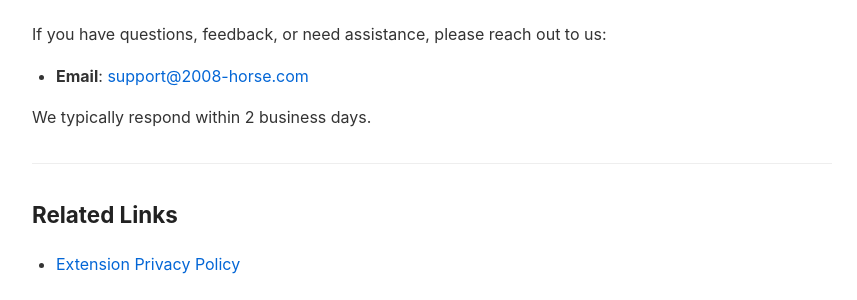
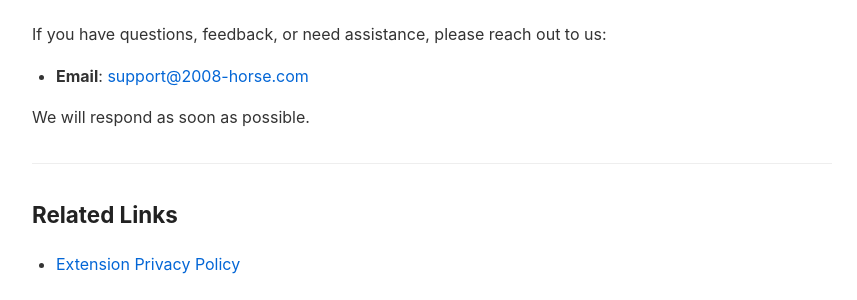
Before and after one commit to code-horse/arabic-reader-site, a Jekyll site: the page built from extension/support.md, in a window 1280 px wide and 900 px high, scrolled down 2607 px. Shown: the part 567-867 px from the top of the window, without its empty margins (208-1065 px from the left). Built offline with Jekyll 4.4.1, drawn with Linux system fonts in a browser that asks for light colours.

Commit message:
Update developer contact and support response wording

```diff
--- a/extension/support.md
+++ b/extension/support.md
@@ -112,7 +112,7 @@ If you have questions, feedback, or need assistance, please reach out to us:
 
 - **Email**: [support@2008-horse.com](mailto:support@2008-horse.com)
 
-We typically respond within 2 business days.
+We will respond as soon as possible.
 
 ---
 
```
